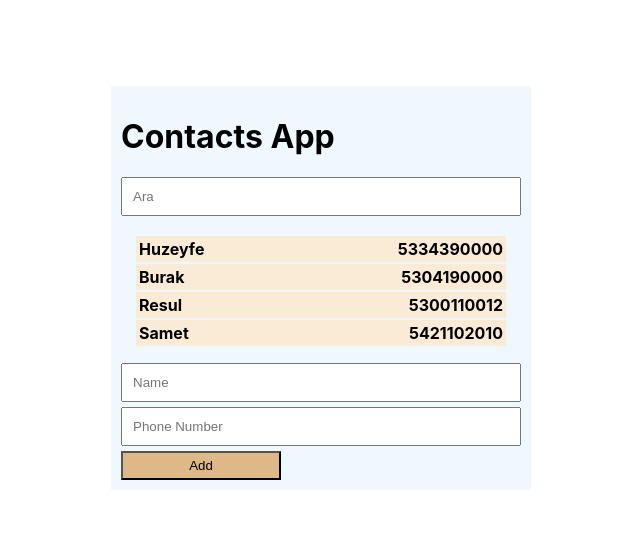
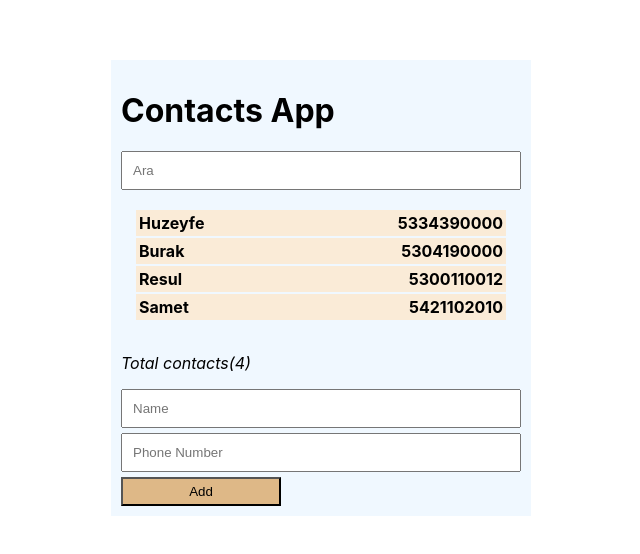
Before and after one commit to huzeyfeyetkiner/react-101, a React (Create React App) app in the folder contacts-app/: page / in a window 1280 px wide. Shown: the part 112-666 px from the top of the page, without its empty margins (319-959 px from the left). Built offline with nearby package versions, Linux system fonts and the light colour scheme.

Commit message:
minor adjustments

```diff
--- a/contacts-app/src/components/Contacts/List/index.js
+++ b/contacts-app/src/components/Contacts/List/index.js
@@ -25,6 +25,8 @@ function List({contacts}) {
             <span>{contact.phoneNumber}</span>
             </li>)}
         </ul>
+
+        <p className="total-contacts">Total contacts({filtered.length})</p>
       </>
   )
 }
--- a/contacts-app/src/components/Contacts/styles.css
+++ b/contacts-app/src/components/Contacts/styles.css
@@ -32,3 +32,7 @@ button {
     width: 40%;
     background-color:burlywood;
 }
+
+.total-contacts {
+    font-style: italic;
+}
```
